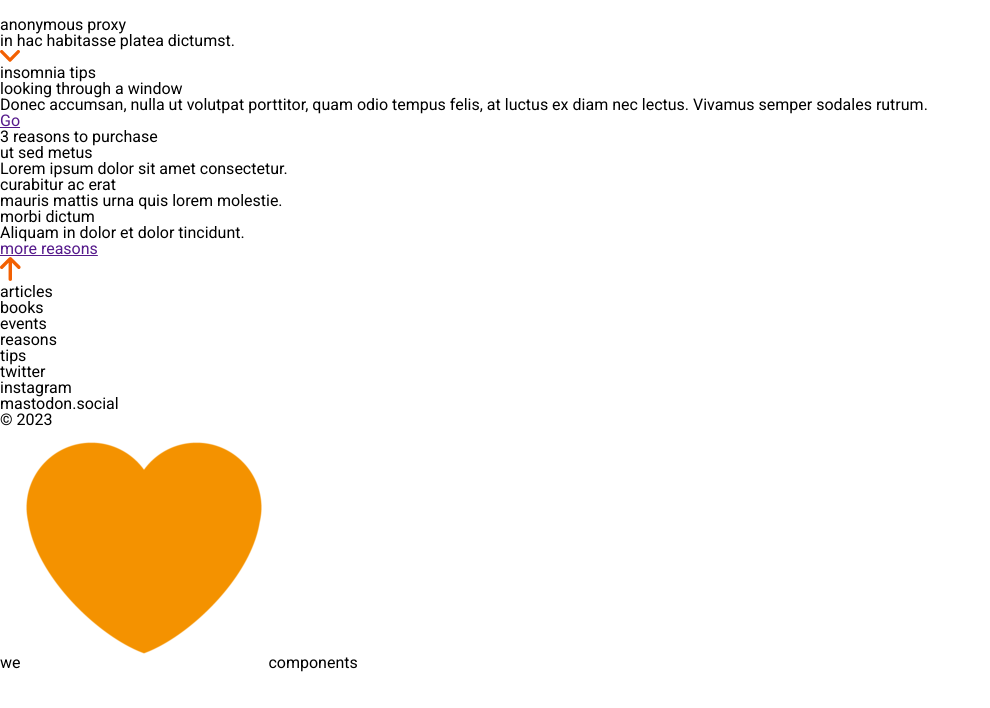
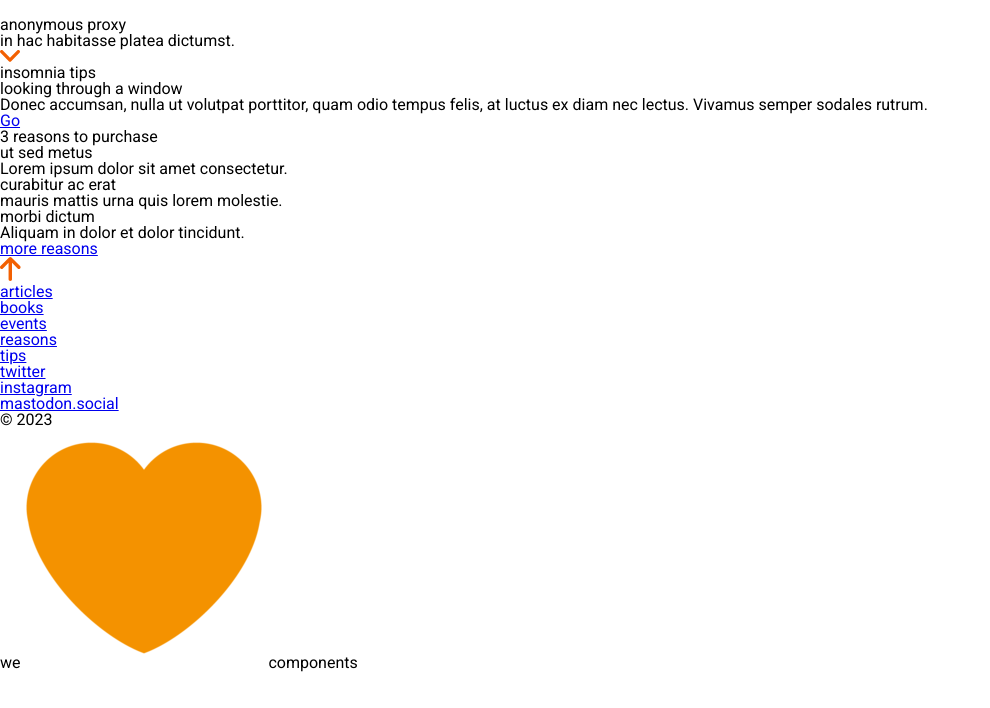
Before and after one commit to Adalab/modulo-1-evaluacion-final-MariaRipley, a website: page src/html/index.html in a window 1280 px wide. Shown: the whole page, without its empty margins (0-990 px from the left). Drawn offline with nearby package versions, Linux system fonts and the light colour scheme; files that its build step writes are made by us from their sources; files whose address does not match are found by name.

Commit message:
Add links to Adalab.es in menu, buttons, and nav elements inside the footer

```diff
--- a/src/html/partials/footer.html
+++ b/src/html/partials/footer.html
@@ -7,18 +7,34 @@
 </figure>
 <nav class="footer__menu">
   <ul class="footer__menu--list">
-    <li class="list-item">articles</li>
-    <li class="list-item">books</li>
-    <li class="list-item">events</li>
-    <li class="list-item">reasons</li>
-    <li class="list-item">tips</li>
+    <li class="list-item">
+      <a href="https://adalab.es" target="_blank">articles</a>
+    </li>
+    <li class="list-item">
+      <a href="https://adalab.es" target="_blank">books</a>
+    </li>
+    <li class="list-item">
+      <a href="https://adalab.es" target="_blank">events</a>
+    </li>
+    <li class="list-item">
+      <a href="https://adalab.es" target="_blank">reasons</a>
+    </li>
+    <li class="list-item">
+      <a href="https://adalab.es" target="_blank">tips</a>
+    </li>
   </ul>
 </nav>
 <nav class="footer__menu">
   <ul class="footer__menu--list">
-    <li class="list-item">twitter</li>
-    <li class="list-item">instagram</li>
-    <li class="list-item">mastodon.social</li>
+    <li class="list-item">
+      <a href="https://adalab.es" target="_blank">twitter</a>
+    </li>
+    <li class="list-item">
+      <a href="https://adalab.es" target="_blank">instagram</a>
+    </li>
+    <li class="list-item">
+      <a href="https://adalab.es" target="_blank">mastodon.social</a>
+    </li>
   </ul>
 </nav>
 <section class="footer__section">
--- a/src/html/partials/header.html
+++ b/src/html/partials/header.html
@@ -1,9 +1,11 @@
 <figure class="header__menu">
-  <img
-    class="header__menu--icon"
-    src="./assets/images/ico-menu.svg"
-    alt="Icono de menú"
-  />
+  <a target="_blank" href="https://adalab.es">
+    <img
+      class="header__menu--icon"
+      src="./assets/images/ico-menu.svg"
+      alt="Icono de menú"
+    />
+  </a>
 </figure>
 <section class="header__section">
   <h1 class="header__section--title">anonymous proxy</h1>
--- a/src/html/partials/section1.html
+++ b/src/html/partials/section1.html
@@ -6,4 +6,4 @@
     luctus ex diam nec lectus. Vivamus semper sodales rutrum.
   </p>
 </article>
-<a class="section1__link" href="">Go</a>
+<a class="section1__link" href="https://adalab.es" target="_blank"> Go</a>
--- a/src/html/partials/section2.html
+++ b/src/html/partials/section2.html
@@ -11,4 +11,6 @@
   <h3 class="section2__article--title">morbi dictum</h3>
   <p class="section2__article--text">Aliquam in dolor et dolor tincidunt.</p>
 </article>
-<a class="section2__link" href="">more reasons</a>
+<a class="section2__link" href="https://adalab.es" target="_blank"
+  >more reasons</a
+>
```
